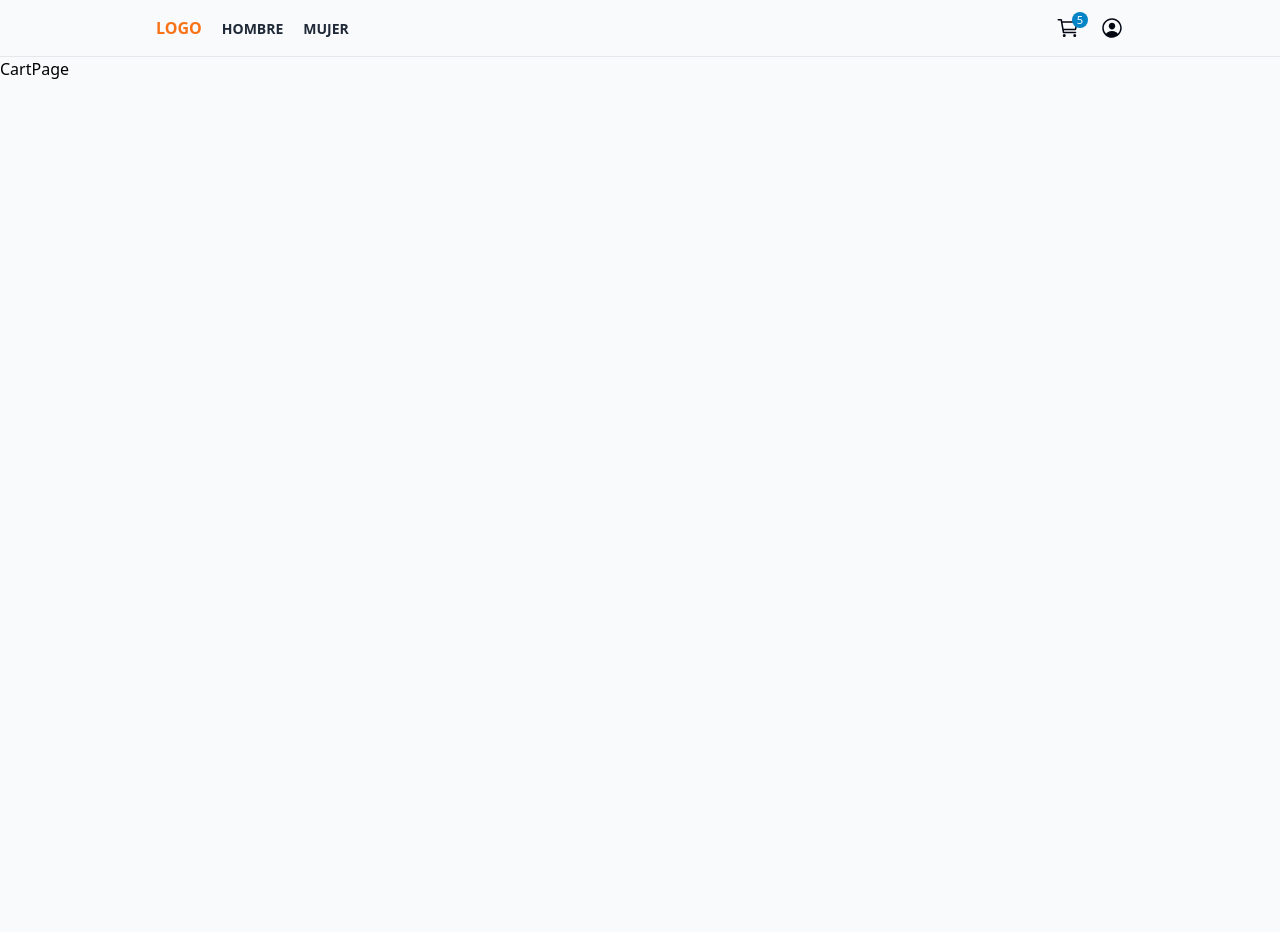
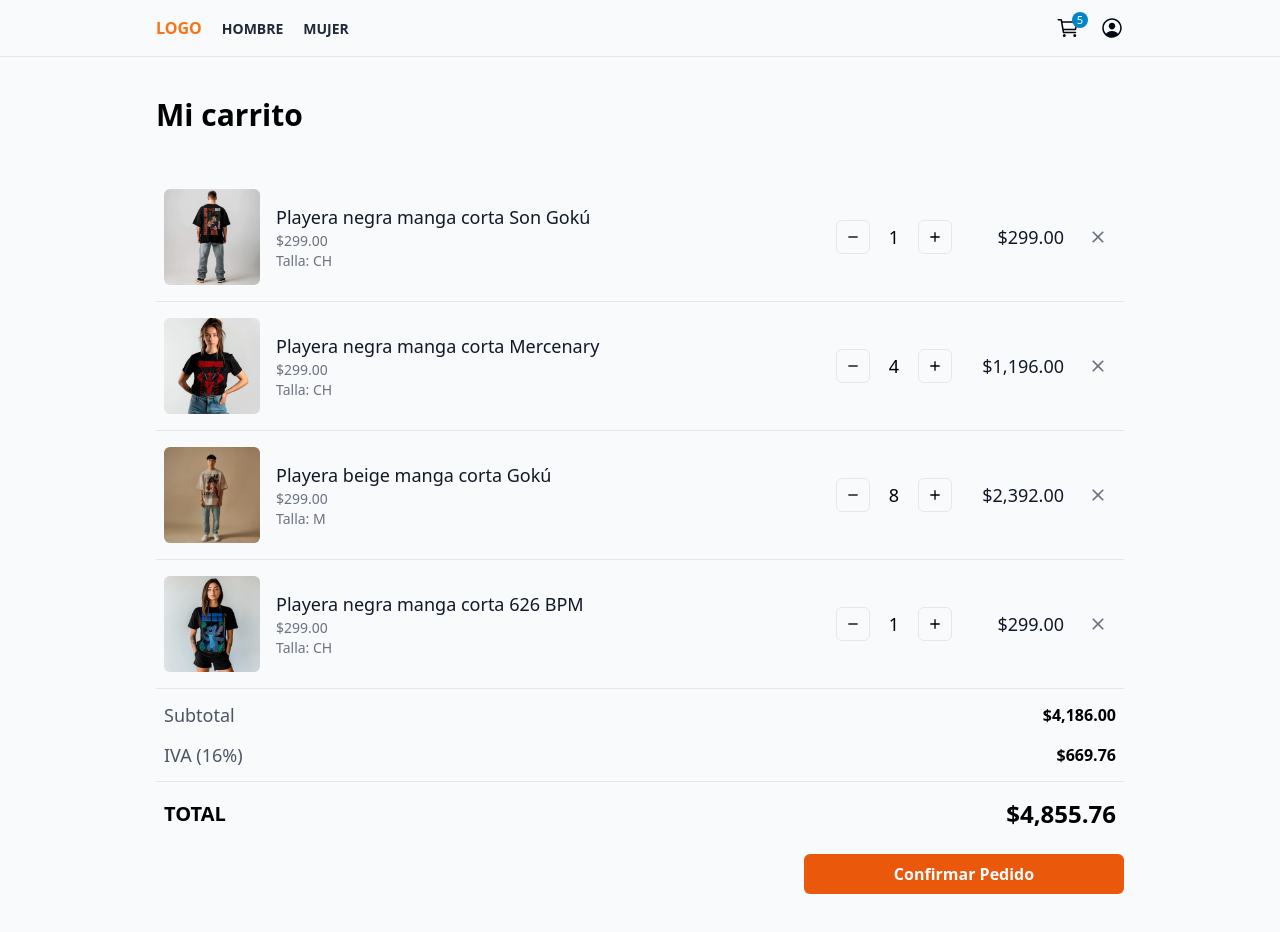
Before and after one commit to tonatiujsanchez/toon-clothes, a Next.js app: page /carrito in a window 1280 px wide. Shown: the top 932 px of the page. Before the commit the page ends 800 px from the top, so only its background shows below. Built offline with nearby package versions, Linux system fonts and the light colour scheme.

Commit message:
Diseño del carrito de compras, añadido

```diff
--- a/src/app/(site)/carrito/page.tsx
+++ b/src/app/(site)/carrito/page.tsx
@@ -1,8 +1,60 @@
+import { ProductItemCart } from "@/components";
+import { products } from "@/data/products";
+import { currencyFormatMXN } from "@/utils";
 
 export default function CarPage() {
+
+    const cart = products.slice(0, 4).map(product => {
+        const quantity = Math.floor(Math.random() * 10)
+        const size = product.sizes[0]
+        return { product, quantity, size }
+    })
+
+    const subTotal = cart.reduce((accumulator, { product, quantity })=>{
+        const totalPerProduct = product.price * quantity
+        return totalPerProduct + accumulator
+    },0)
+
+    const tax = subTotal * 0.16
+
+    const totalToPay =subTotal + tax
+
     return (
-        <main>
-            <h1>CartPage</h1>
+        <main className="container py-10">
+            <h1 className="text-3xl font-bold mb-5 md:mb-10">Mi carrito</h1>
+            <ul className="divide-y divide-gray-200">
+                {cart.map(({ product, quantity, size }) => (
+                    <ProductItemCart
+                        key={product.slug}
+                        product={product}
+                        quantity={quantity}
+                        size={size}
+                    />
+                ))}
+            </ul>
+            <hr />
+            <div className="py-3 flex flex-col gap-3 px-2">
+                <div className="flex justify-between items-center">
+                    <span className="text-gray-600 text-lg">Subtotal</span>
+                    <span className="font-semibold">{ currencyFormatMXN(subTotal) }</span>
+                </div>
+                <div className="flex justify-between items-center">
+                    <span className="text-gray-600 text-lg">IVA (16%)</span>
+                    <span className="font-semibold">{ currencyFormatMXN(tax) }</span>
+                </div>
+            </div>
+            <hr />
+            <div className="py-4 flex justify-between items-center px-2">
+                <span className="text-xl font-bold uppercase">Total</span>
+                <span className="text-2xl font-bold">{ currencyFormatMXN(totalToPay) }</span>
+            </div>
+            <div className="mt-2 flex md:justify-end">
+                <button
+                    className="bg-orange-600 text-white px-5 py-2 rounded-md font-bold mb-5 w-full md:w-80 flex items-center justify-center"
+                >
+                    Confirmar Pedido
+                </button>
+            </div>
         </main>
     );
 }
--- /dev/null
+++ b/src/components/cart/product-item-cart.tsx
@@ -0,0 +1,54 @@
+import Image from 'next/image';
+import { MdRemove, MdAdd, MdClose } from 'react-icons/md'
+import { Product } from '@/interfaces';
+import { currencyFormatMXN } from '@/utils';
+
+
+
+interface Props {
+    product: Product
+    size: string
+    quantity: number
+}
+export const ProductItemCart = ({ product, size, quantity }: Props) => {
+
+    const totalPerPrroduct = product.price * quantity
+
+    return (
+        <li key={product.slug} className="relative py-4 flex flex-col sm:flex-row items-center space-y-4 sm:space-y-0 sm:space-x-4 px-2">
+            <Image
+                src={`/products/${product.images[0]}`}
+                alt={product.title}
+                width={150}
+                height={150}
+                className="h-24 w-24 object-cover rounded-md"
+            />
+            <div className="flex-1 min-w-0">
+                <p className="text-lg font-medium text-gray-900 truncate">{product.title}</p>
+                <p className="text-sm text-gray-500">${product.price.toFixed(2)}</p>
+                <p className="text-sm text-gray-500">Talla: {size}</p>
+            </div>
+            <div className="flex items-center space-x-2">
+                <button
+                    className="inline-flex items-center justify-center border rounded-md text-sm aspect-square p-2 hover:bg-gray-200"
+                >
+                    <MdRemove className="h-4 w-4" />
+                </button>
+                <span className="text-lg font-medium w-8 text-center">{quantity}</span>
+                <button
+                    className="inline-flex items-center justify-center border rounded-md text-sm aspect-square p-2 hover:bg-gray-200"
+                >
+                    <MdAdd className="h-4 w-4" />
+                </button>
+            </div>
+            <div className="text-lg font-medium text-gray-900 w-24 text-right">
+                {currencyFormatMXN(totalPerPrroduct)}
+            </div>
+            <button
+                className="absolute -top-3 right-3 sm:static inline-flex items-center justify-center rounded-md aspect-square p-2 hover:bg-gray-100 text-gray-500 hover:text-red-700"
+            >
+                <MdClose className="h-5 w-5" />
+            </button>
+        </li>
+    )
+}
--- a/src/components/index.ts
+++ b/src/components/index.ts
@@ -2,3 +2,5 @@ export * from './auth/auth-link'
 
 export * from './ui/header'
 export * from './ui/nav-link'
+
+export * from './cart/product-item-cart'
--- a/src/components/ui/nav-link.tsx
+++ b/src/components/ui/nav-link.tsx
@@ -15,7 +15,7 @@ export const NavLink = ({ children, href, className="" }: Props) => {
     return (
         <Link
             href={ href }
-            className={`font-bold uppercase text-sm ${ className } ${ pathname.startsWith(href) ? 'text-orange-500' : 'text-gray-800 hover:underline' }`}
+            className={`relative py-1 font-bold uppercase text-sm ${ className } ${ pathname.startsWith(href) ? 'text-orange-500' : 'text-gray-800 before:h-[0.2rem] before:rounded-xl before:w-full before:bg-orange-600 before:absolute before:inset-x-0 before:bottom-0 before:scale-0 hover:before:scale-100 before:transition' }`}
         >
             { children }
         </Link>
--- /dev/null
+++ b/src/interfaces/index.ts
@@ -0,0 +1 @@
+export * from './Product'
```
Also changed, not shown: 2 other files (tests, documents, lock files or other folders).
